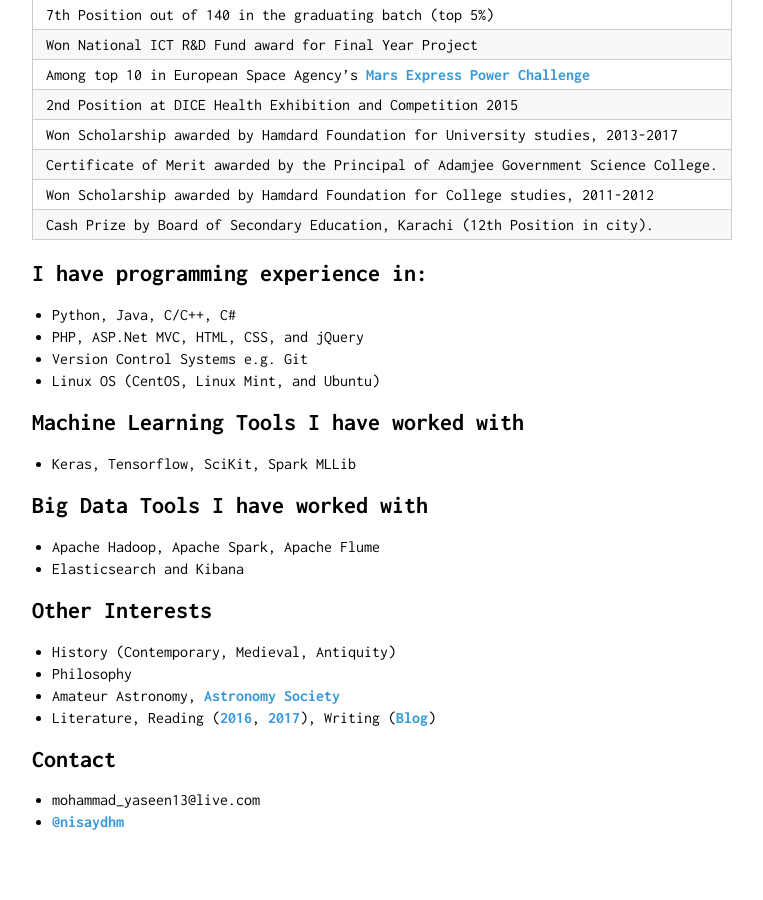
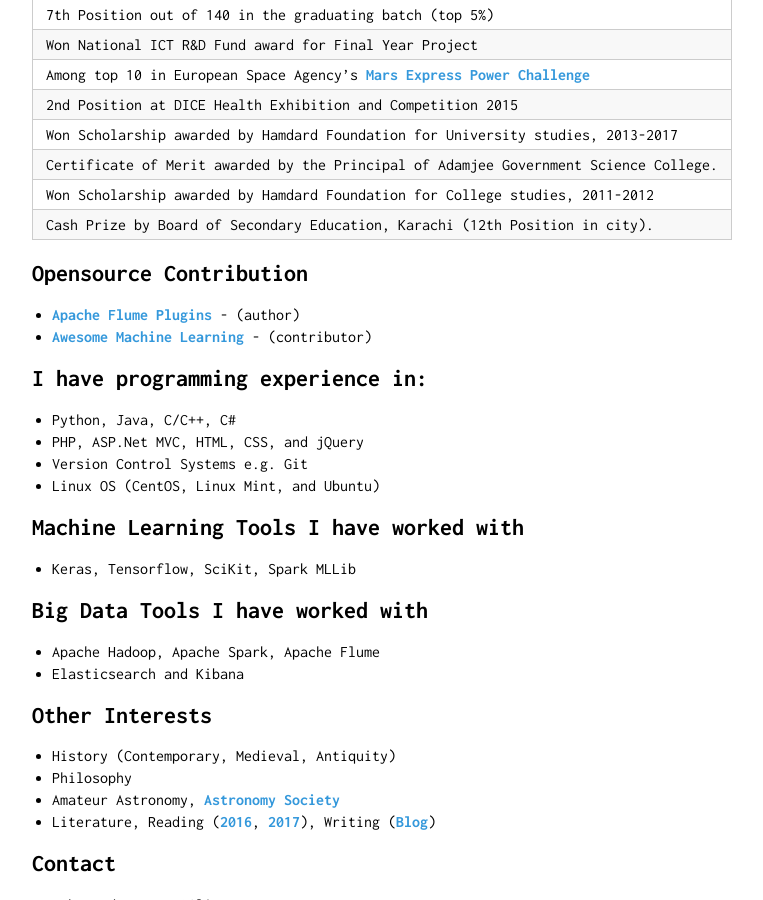
Before and after one commit to muhammadyaseen/muhammadyaseen.github.io, a Jekyll site: the page built from index.md, in a window 1280 px wide and 900 px high, scrolled down 3870 px. Shown: the whole window, without its empty margins (258-1021 px from the left). Built offline with Jekyll 4.4.1, drawn with Linux system fonts in a browser that asks for light colours; before the commit the page ends 4700 px from its top, so only the background shows below that.

Commit message:
added opensource part

```diff
--- a/index.md
+++ b/index.md
@@ -147,6 +147,11 @@ I did following online courses to enhance my knowledge of Machine Learning and d
 | Won Scholarship awarded by Hamdard Foundation for College studies, 2011-2012
 | Cash Prize by Board of Secondary Education, Karachi (12th Position in city).
 
+## Opensource Contribution
+
+* [Apache Flume Plugins](https://github.com/muhammadyaseen/flume-plugins) - (author)
+* [Awesome Machine Learning](https://github.com/josephmisiti/awesome-machine-learning) - (contributor)
+
 ## I have programming experience in:
 
 * Python, Java, C/C++, C#
```
